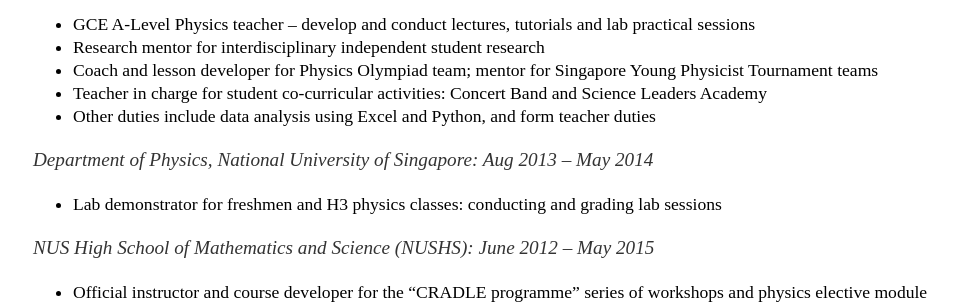
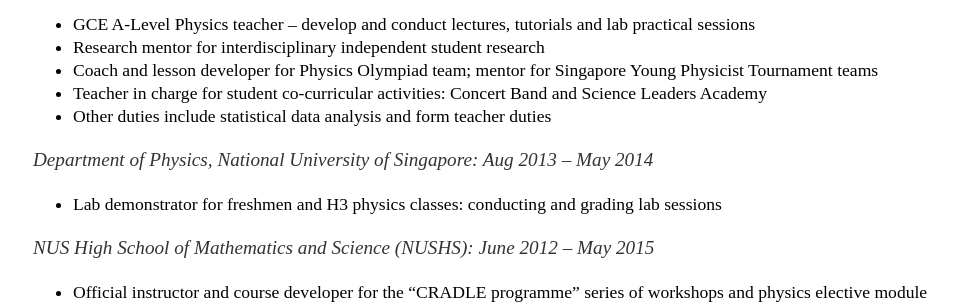
Before and after one commit to not-even-wong/not-even-wong.github.io, a Jekyll site: the page built from cv/index.html, in a window 1280 px wide and 900 px high, scrolled down 1226 px. Shown: the part 154-458 px from the top of the window, without its empty margins (159-1117 px from the left). Built offline with Jekyll 4.4.1, drawn with Linux system fonts in a browser that asks for light colours.

Commit message:
Update index.html

```diff
--- a/cv/index.html
+++ b/cv/index.html
@@ -66,7 +66,7 @@
 <li>Research mentor for interdisciplinary independent student research </li>
 <li>Coach and lesson developer for Physics Olympiad team; mentor for Singapore Young Physicist Tournament teams</li>
 <li>Teacher in charge for student co-curricular activities: Concert Band and Science Leaders Academy</li>
-<li>Other duties include data analysis using Excel and Python, and form teacher duties</li>
+<li>Other duties include statistical data analysis and form teacher duties</li>
 </ul>
   <i><p>  Department of Physics, National University of Singapore: Aug 2013 – May 2014</p></i>
 <ul><li>Lab demonstrator for freshmen and H3 physics classes: conducting and grading lab sessions</li></ul>
```
